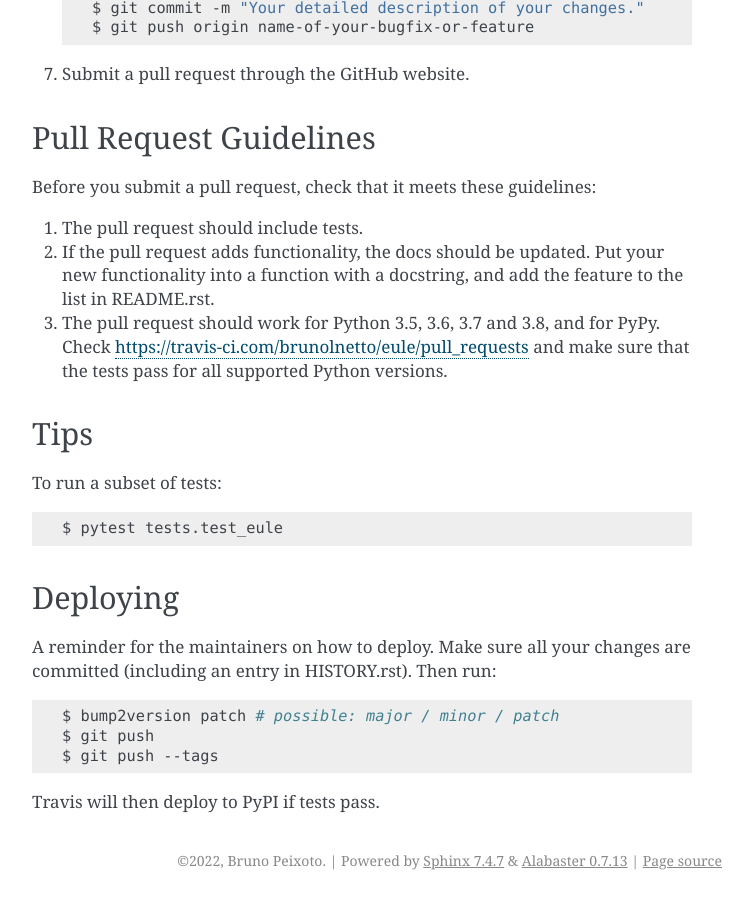
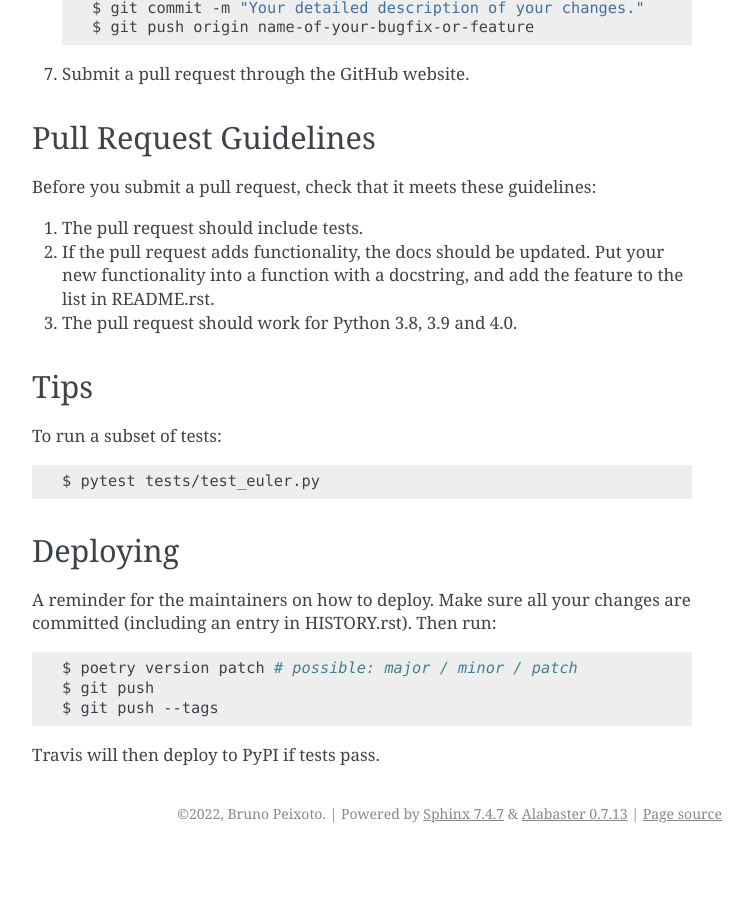
Before and after one commit to trouchet/eule, a Sphinx documentation site: the page built from docs/library-info/CONTRIBUTING.rst, in a window 1280 px wide and 900 px high, scrolled down 1984 px. Shown: the whole window, without its empty margins (388-1141 px from the left). Built offline with Sphinx 7.4.7, drawn with Linux system fonts in a browser that asks for light colours; after the commit the page ends 2837 px from its top, so only the background shows below that; some of the changed text lies outside the part shown.

Commit message:
docs/ Contributing

```diff
--- a/docs/library-info/CONTRIBUTING.rst
+++ b/docs/library-info/CONTRIBUTING.rst
@@ -15,7 +15,7 @@ Types of Contributions
 Report Bugs
 ~~~~~~~~~~~
 
-Report bugs at https://github.com/brunolnetto/eule/issues.
+Report bugs at https://github.com/quivero/eule/issues.
 
 If you are reporting a bug, please include:
 
@@ -102,16 +102,14 @@ Before you submit a pull request, check that it meets these guidelines:
 2. If the pull request adds functionality, the docs should be updated. Put
    your new functionality into a function with a docstring, and add the
    feature to the list in README.rst.
-3. The pull request should work for Python 3.5, 3.6, 3.7 and 3.8, and for PyPy. Check
-   https://travis-ci.com/brunolnetto/eule/pull_requests
-   and make sure that the tests pass for all supported Python versions.
+3. The pull request should work for Python 3.8, 3.9 and 4.0.
 
 Tips
 ----
 
 To run a subset of tests::
 
-$ pytest tests.test_eule
+$ pytest tests/test_euler.py
 
 
 Deploying
@@ -121,7 +119,7 @@ A reminder for the maintainers on how to deploy.
 Make sure all your changes are committed (including an entry in HISTORY.rst).
 Then run::
 
-$ bump2version patch # possible: major / minor / patch
+$ poetry version patch # possible: major / minor / patch
 $ git push
 $ git push --tags
 
```
